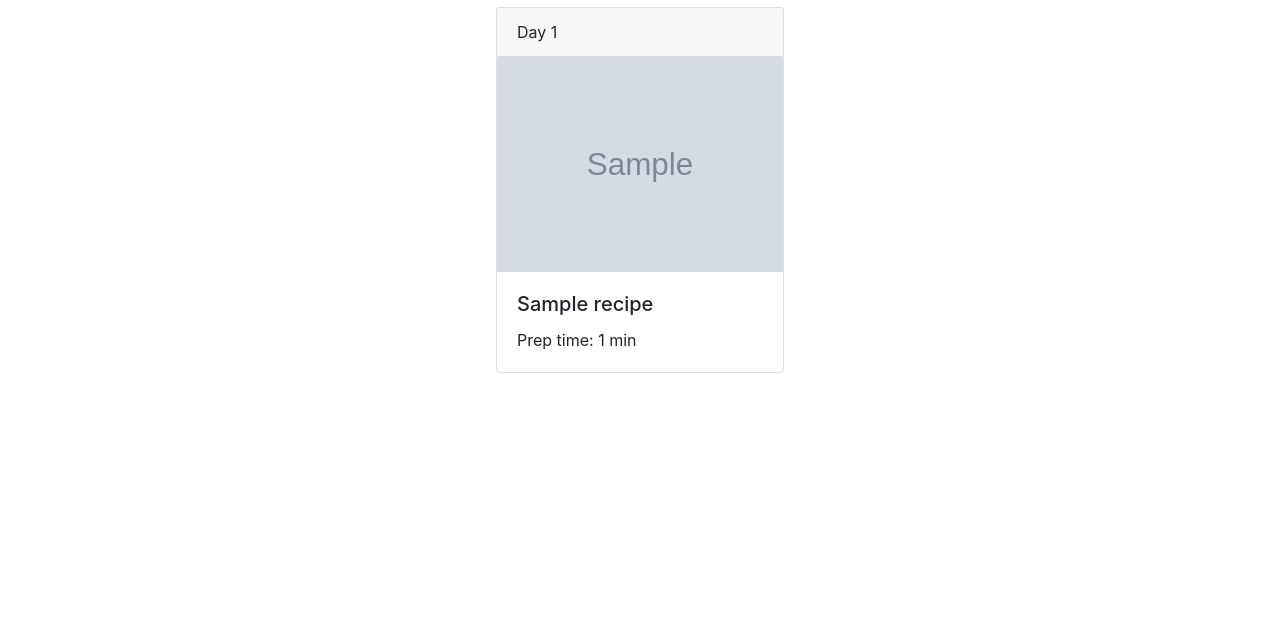
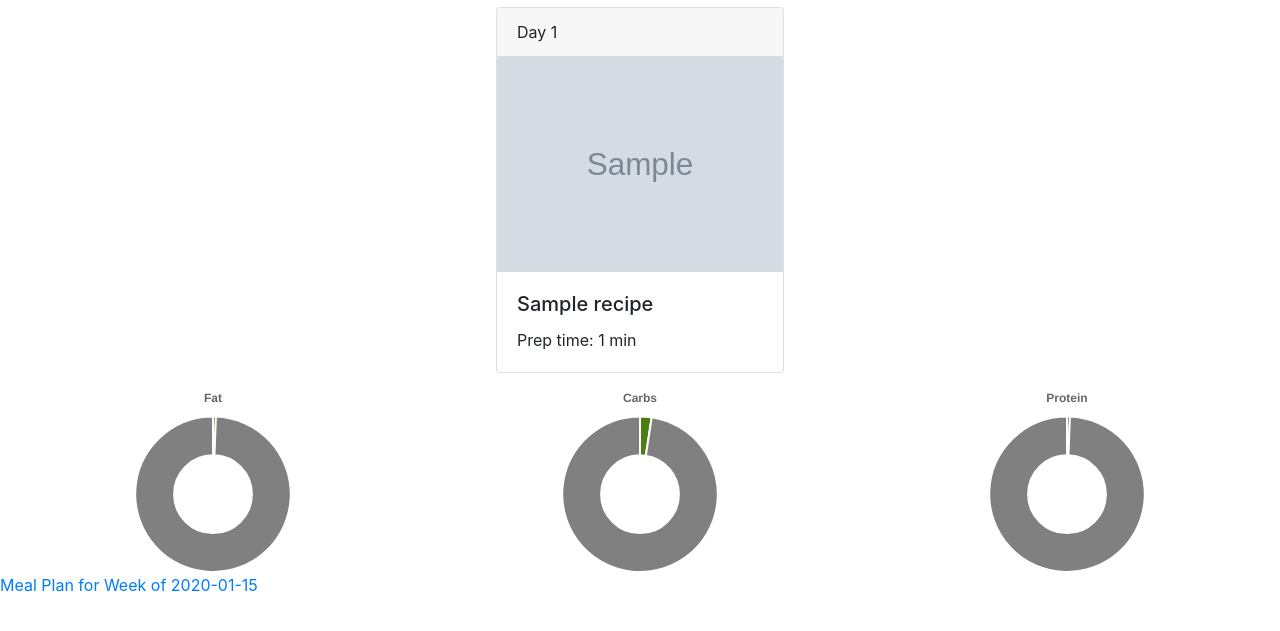
Before and after one commit to njgupta23/MealHub, a Flask app: a page that uses templates/my_meals.html in a window 1280 px wide. Shown: the part 153-784 px from the top of the page. Run offline with Flask 2, Linux system fonts and the light colour scheme; the visitor is signed in with stand-in values (Sample User, id 1); tables that the repository leaves empty hold one stand-in row (values such as "Sample post"); grey boxes marked "Sample" are stand-in pictures; data that the repository does not hold is empty; a map, chart or similar area stays blank; some libraries are stand-ins or nearby versions.

Commit message:
added past plans links

```diff
--- a/server.py
+++ b/server.py
@@ -292,12 +292,15 @@ def check_for_plans():
 
 @app.route("/mymeals-<int:plan_id>")
 def show_saved_recipes(plan_id):
-    """Displays current meal plan."""
+    """Displays a meal plan."""
 
     user = User.query.get(session["user_id"])
     plan = Plan.query.filter_by(plan_id=plan_id).first()
     recipes = plan.recipes
-    return render_template("my_meals.html", recipes=recipes, fname=user.fname)
+    # all past plans made by current user
+    past_plans = Plan.query.filter_by(user_id=user.user_id).all()
+
+    return render_template("my_meals.html", recipes=recipes, fname=user.fname, past_plans=past_plans)
 
 
 
@@ -306,7 +309,8 @@ def fat_data():
     """Return percentage of fat for the five saved recipes."""
 
     user = User.query.get(session["user_id"])
-    recipes = user.saved_recipes
+    plan = Plan.query.filter_by(user_id=user.user_id).order_by(desc(Plan.plan_id)).first()
+    recipes = plan.recipes
 
     color = "#4A7E13"
     fat = 0
@@ -347,7 +351,8 @@ def carbs_data():
     """Return percentage of carbs for the five saved recipes."""
 
     user = User.query.get(session["user_id"])
-    recipes = user.saved_recipes
+    plan = Plan.query.filter_by(user_id=user.user_id).order_by(desc(Plan.plan_id)).first()
+    recipes = plan.recipes
 
     color = "#4A7E13"
     carbs = 0
@@ -388,7 +393,8 @@ def protein_data():
     """Return percentage of protein for the five saved recipes."""
 
     user = User.query.get(session["user_id"])
-    recipes = user.saved_recipes
+    plan = Plan.query.filter_by(user_id=user.user_id).order_by(desc(Plan.plan_id)).first()
+    recipes = plan.recipes
 
     color = "#4A7E13"
     protein = 0
--- a/templates/homepage.html
+++ b/templates/homepage.html
@@ -9,7 +9,7 @@
   </div>
   <div class="collapse navbar-collapse">
     {% block button %}
-    {% if session == {} %}
+    {% if "user_id" not in session %}
       <a class="btn btn-outline-danger offset-11" href="/signin">Sign In</a>
     {% else %}
 <!--       <span class="navbar-text">
@@ -39,7 +39,7 @@
 
 <!-- Modal -->
 <div class="modal fade" id="exampleModal" tabindex="-1" role="dialog" aria-labelledby="exampleModalLabel" aria-hidden="true">
-  <div class="modal-dialog" role="document">
+  <div class="modal-dialog modal-dialog-centered" role="document">
     <div class="modal-content">
       <div class="modal-header">
         <h5 class="modal-title" id="exampleModalLabel">Create an account</h5>
--- a/templates/my_meals.html
+++ b/templates/my_meals.html
@@ -22,7 +22,6 @@
 <h1 class="text-center mt-5 pt-5 mx-auto" style="width: 200px;">My Meals</h1>
 
 
-<div class="mealplans">
 <div class="d-flex justify-content-center">
     {% for i in range(recipes|length) %}
 
@@ -55,7 +54,12 @@
     </div>
 </div>
 
+<div>
+  {% for plan in past_plans %}
+    <a href="/mymeals-{{ plan.plan_id }}">Meal Plan for Week of {{ plan.start }}</a>
+  {% endfor %}
 </div>
+
 {% endblock %}
 
 
```
Lines whose indentation alone changed are shown as unchanged.
